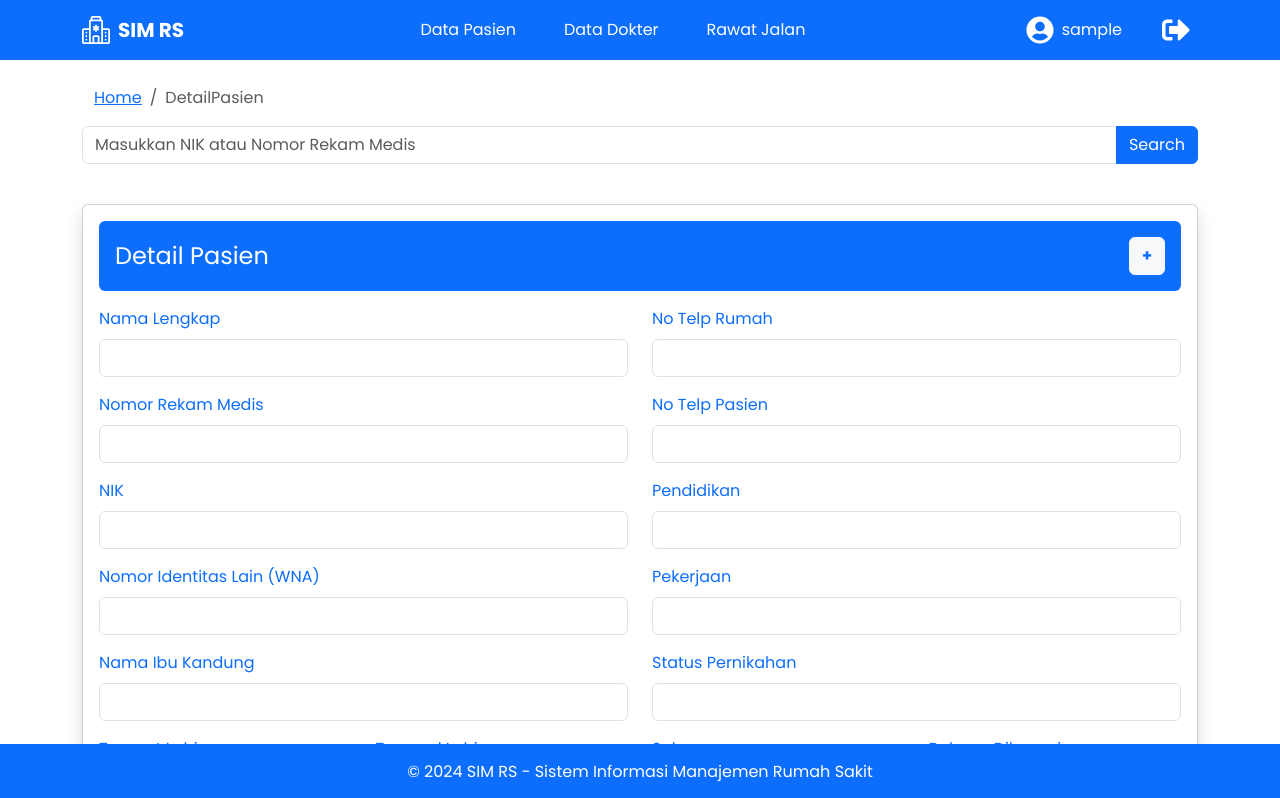
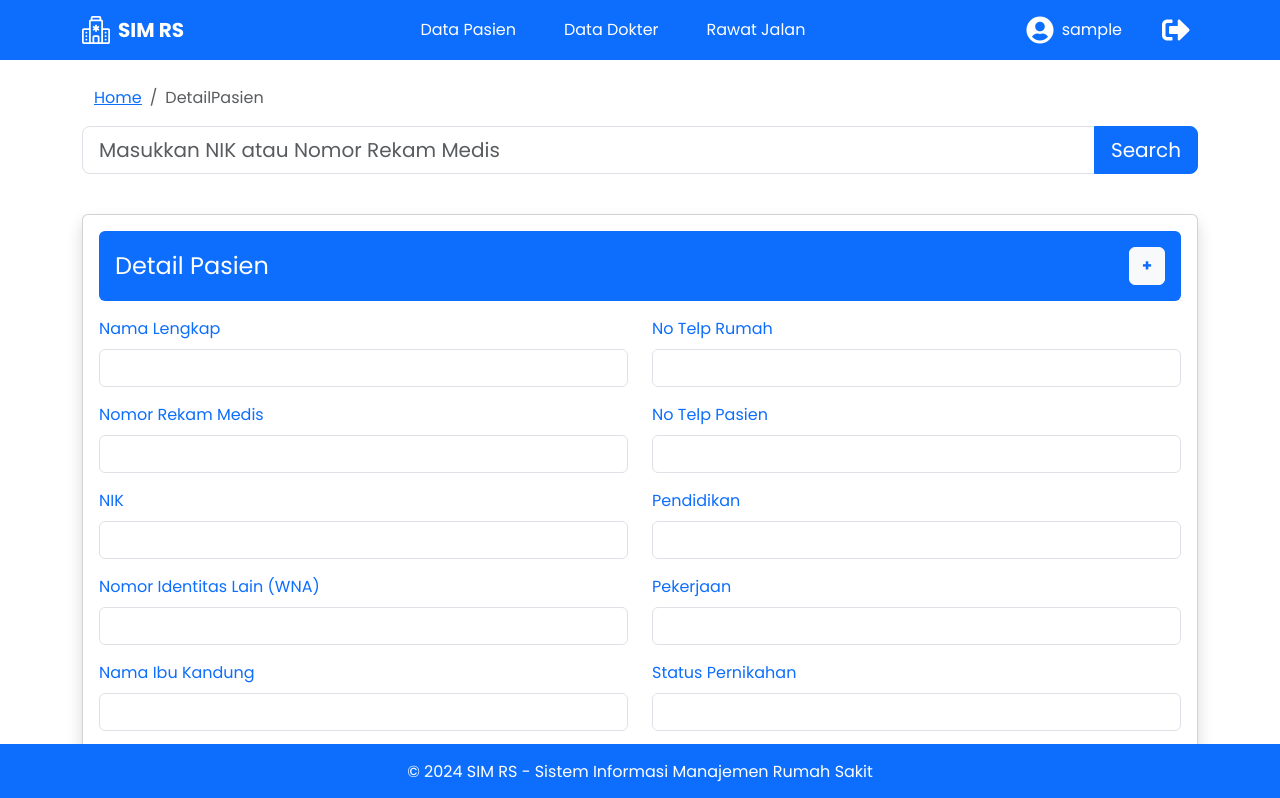
Before and after one commit to kkse-sttnf/simrs-frontend, a React (Create React App) app: page /DetailPasien in a window 1280 px wide. Shown: the top 798 px of the page. Built offline with nearby package versions, Linux system fonts and the light colour scheme; data requests are answered from the project's data file; sample sign-in values are in the browser's storage.

Commit message:
Memperbaiki Ukuran SearchBar

```diff
--- a/src/components/Searchbar/Searchbar.jsx
+++ b/src/components/Searchbar/Searchbar.jsx
@@ -74,8 +74,14 @@ const SearchBar = ({ onSelectPatient }) => {
                 onKeyPress={handleKeyPress}
                 placeholder="Masukkan NIK atau Nomor Rekam Medis"
                 disabled={loading}
+                className="form-control-lg"
               />
-              <Button variant="primary" onClick={handleSearch} disabled={loading}>
+              <Button
+                variant="primary"
+                onClick={handleSearch}
+                disabled={loading}
+                className="btn-lg"
+              >
                 {loading ? "Mencari..." : "Search"}
               </Button>
             </InputGroup>
--- a/src/components/SearchbarDokter/Searchbardokter.jsx
+++ b/src/components/SearchbarDokter/Searchbardokter.jsx
@@ -76,8 +76,9 @@ const SearchbarDokter = ({ onSelectDokter }) => {
                 onKeyPress={handleKeyPress}
                 placeholder="Masukkan Nama Dokter atau No Pegawai"
                 disabled={loading}
+                className="form-control-lg"
               />
-              <Button variant="primary" onClick={handleSearch} disabled={loading}>
+              <Button variant="primary" onClick={handleSearch} disabled={loading} className="btn-lg" >
                 {loading ? "Mencari..." : "Search"}
               </Button>
             </InputGroup>
--- a/src/components/SearchbarRawatJalan/SearchRawatJalan.jsx
+++ b/src/components/SearchbarRawatJalan/SearchRawatJalan.jsx
@@ -73,8 +73,9 @@ const SearchRawatJalan = ({ onSelectPasien }) => {
                 onKeyPress={handleKeyPress}
                 placeholder="Masukkan NIK Pasien"
                 disabled={loading}
+                className="form-control-lg"
               />
-              <Button variant="primary" onClick={handleSearch} disabled={loading}>
+              <Button variant="primary" onClick={handleSearch} disabled={loading} className="btn-lg" >
                 {loading ? "Mencari..." : "Search"}
               </Button>
             </InputGroup>
```
